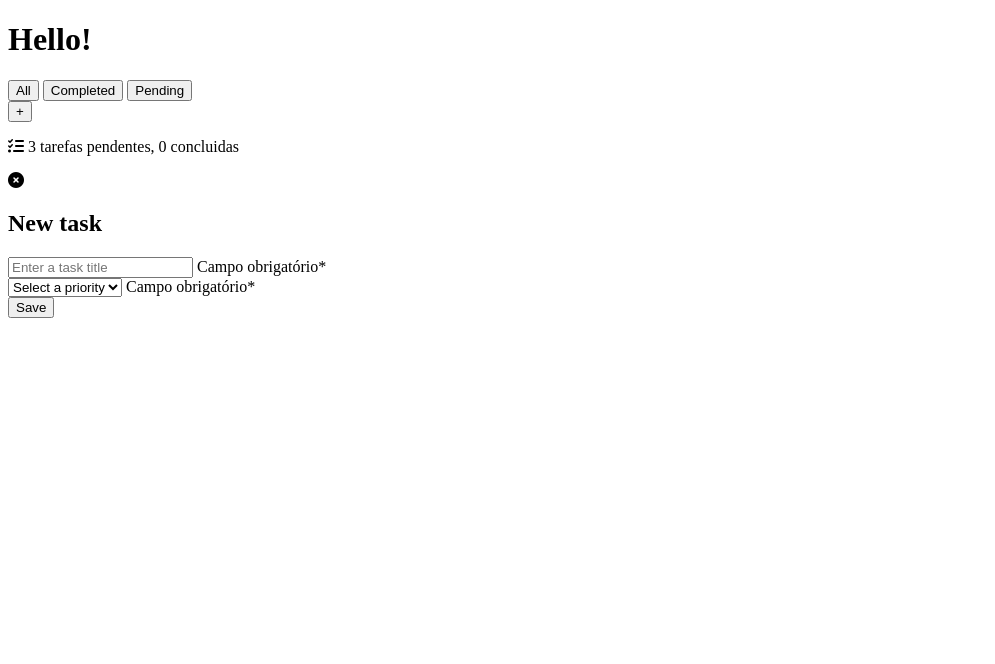
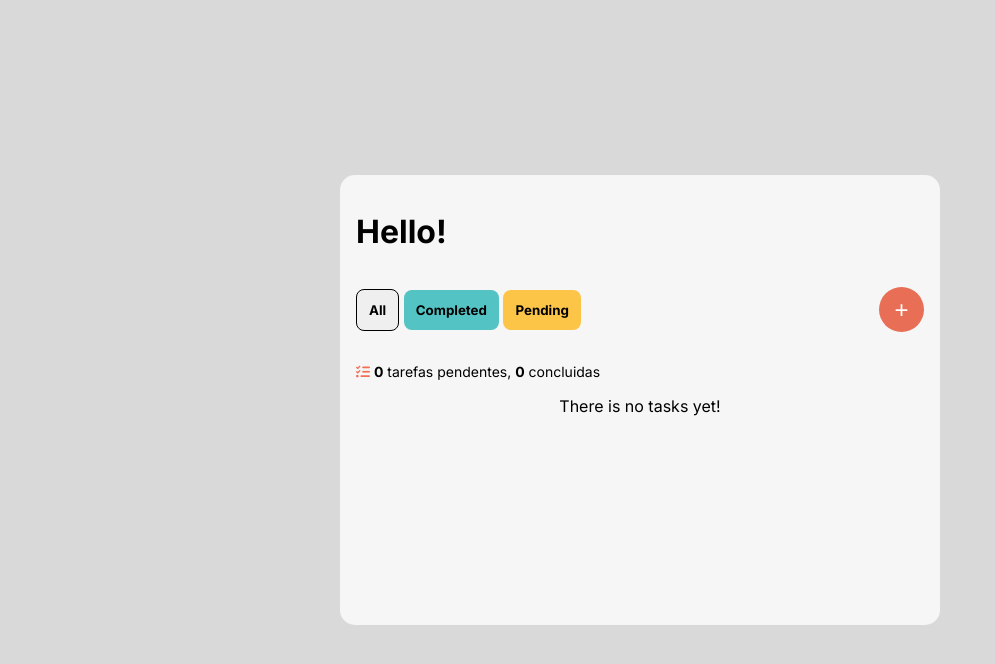
Before and after one commit to LiaShiroma/todo, a plain HTML site: page index.html in a window 1280 px wide. Shown: the whole page, without its empty margins (0-995 px from the left). Drawn offline with Linux system fonts and the light colour scheme; the site is published under a folder, as on GitHub Pages, so addresses that start at the root find nothing.

Commit message:
fix: paths relativos para GitHub Pages

```diff
--- a/index.html
+++ b/index.html
@@ -17,7 +17,7 @@
       crossorigin="anonymous"
       referrerpolicy="no-referrer"
     />
-    <link rel="stylesheet" href="/assets/css/styles.css" />
+    <link rel="stylesheet" href="./assets/css/styles.css" />
   </head>
   <body>
     <div class="container">
@@ -74,6 +74,6 @@
       </div>
     </div>
 
-    <script type="module" src="/assets/js/script.js"></script>
+    <script type="module" src="./assets/js/script.js"></script>
   </body>
 </html>
```
